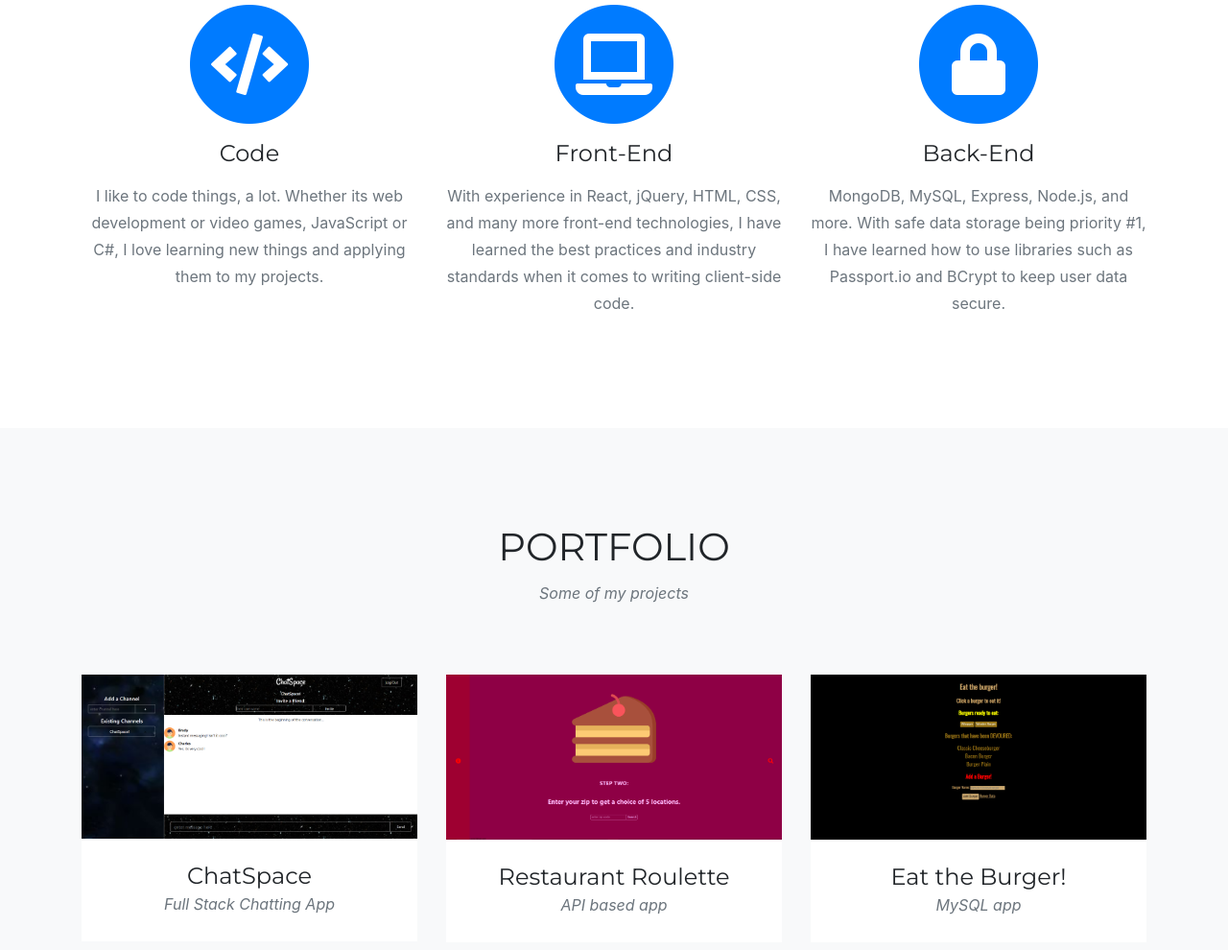
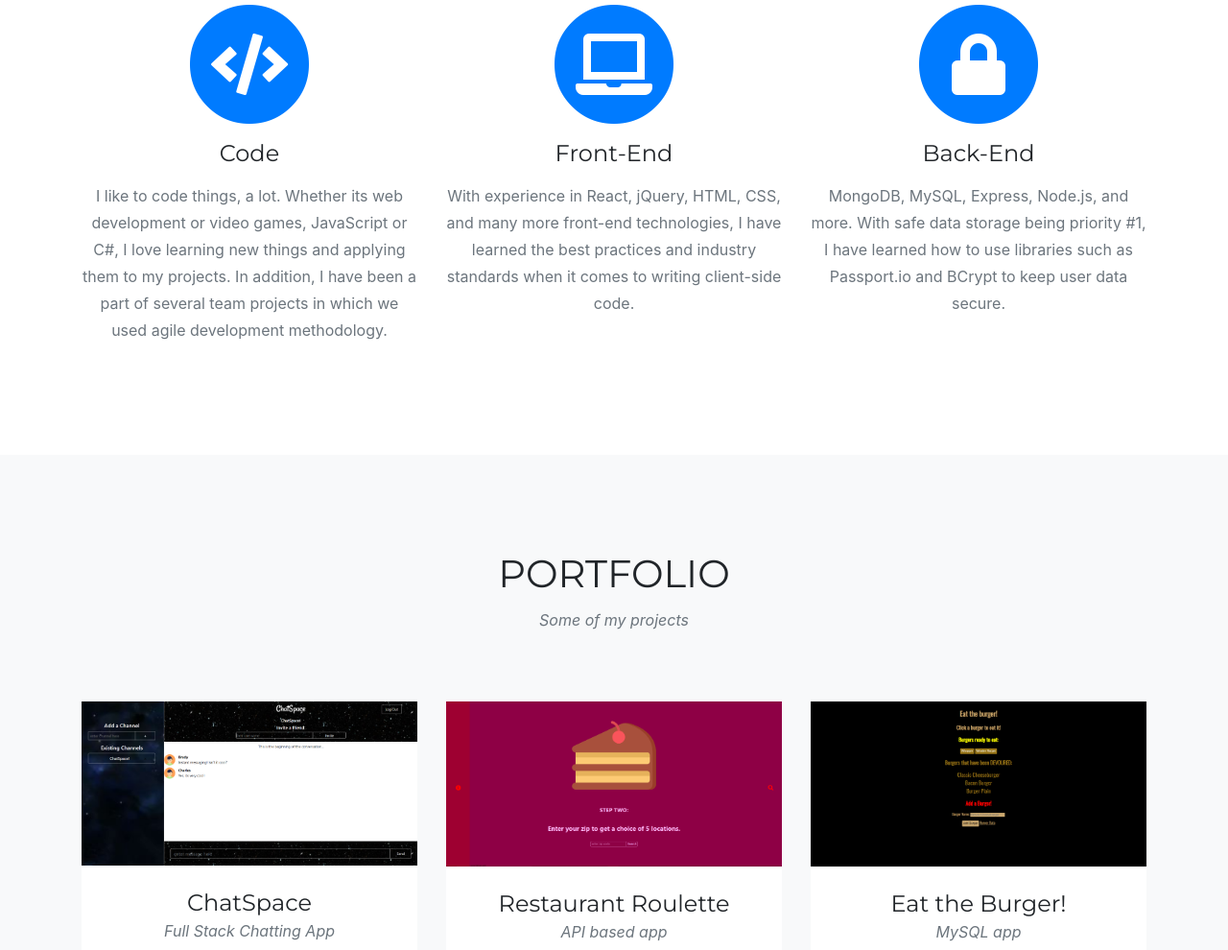
Before and after one commit to BradyDouthit/portfolio, a website with bundled scripts: page index.html in a window 1280 px wide. Shown: the part 1057-2047 px from the top of the page at 96% size. Built offline with nearby package versions, Linux system fonts and the light colour scheme; a web font is replaced by a local one.

```diff
--- a/index.html
+++ b/index.html
@@ -82,7 +82,7 @@
           </span>
           <h4 class="service-heading">Code</h4>
           <p class="text-muted">I like to code things, a lot. Whether its web development or video games, JavaScript or
-            C#, I love learning new things and applying them to my projects.</p>
+            C#, I love learning new things and applying them to my projects. In addition, I have been a part of several team projects in which we used agile development methodology.</p>
         </div>
         <div class="col-md-4">
           <span class="fa-stack fa-4x">
```
